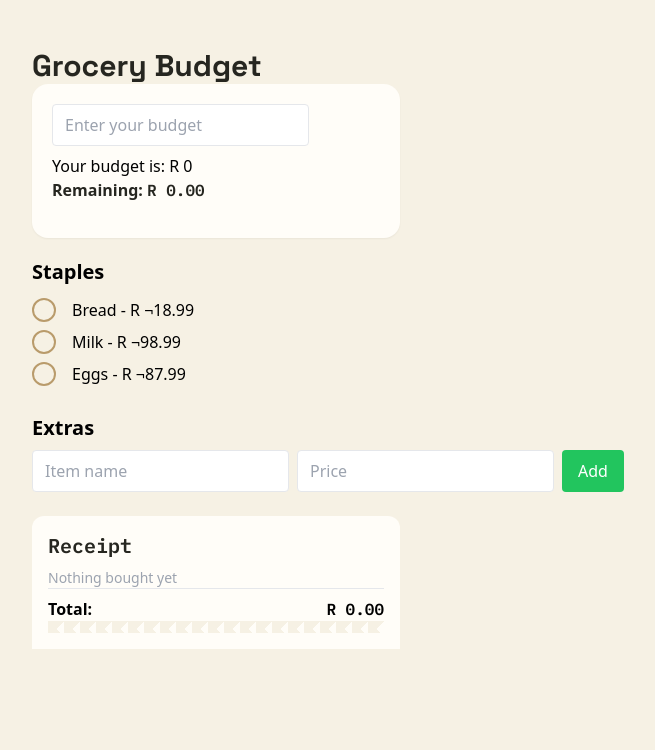
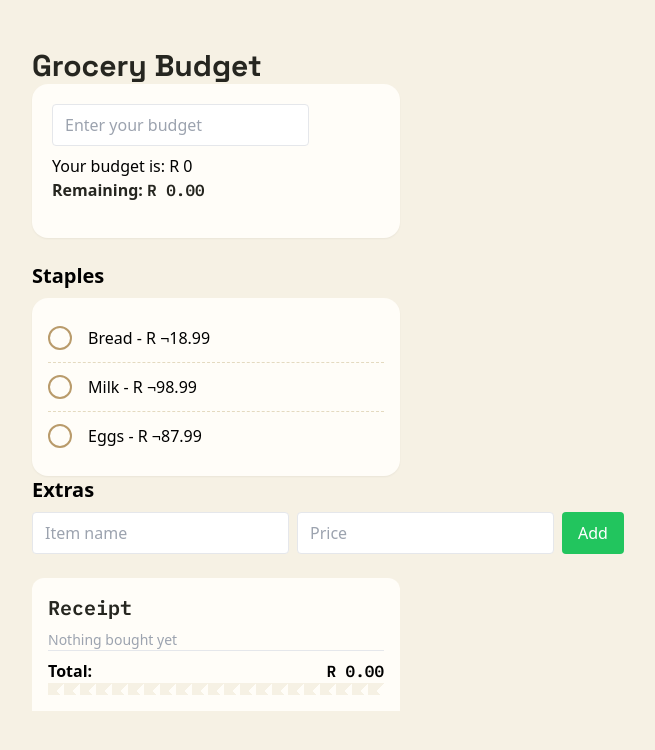
Before and after one commit to Khulekani1211/grocery-budget-app, a React (Vite) app: page / in a window 1280 px wide. Shown: the top 750 px of the page, without its empty margins (424-1079 px from the left). Built offline with nearby package versions, Linux system fonts and the light colour scheme.

Commit message:
Adding dividers to the Staples Section

```diff
--- a/src/components/StaplesSection.jsx
+++ b/src/components/StaplesSection.jsx
@@ -1,5 +1,6 @@
 import { useState } from "react";
 import StapleRow from "./StapleRow";
+import { COLORS } from "../constants/colors.js";
 
 export default function StaplesSection({ staples, onToggle, onConfirmPrice }) {
   const [editingId, setEditingId] = useState(null);
@@ -18,10 +19,12 @@ export default function StaplesSection({ staples, onToggle, onConfirmPrice }) {
   }
 
   return (
-    <div className="mb-6">
+    <div className="mt-6">
       <h2 className="text-xl font-bold mb-2">Staples</h2>
       <ul>
-        {staples.map((item) => (
+        <div style={{ backgroundColor: COLORS.chalk }} className="rounded-2xl p-4 shadow-sm">
+          {staples.map((item, index) => (
+            <div key={item.id} style={{ borderBottom: index < staples.length - 1 ? `1px dashed ${COLORS.grid}` : 'none' }} className="py-2">
               <StapleRow
                 key={item.id}
                 item={item}
@@ -30,7 +33,11 @@ export default function StaplesSection({ staples, onToggle, onConfirmPrice }) {
                 onConfirm={(price) => handleConfirm(item.id, price)}
                 onCancel={() => setEditingId(null)}
               />
+            </div>
+
           ))}
+        </div>
+
       </ul>
     </div>
   );
```
Lines whose indentation alone changed are shown as unchanged.
